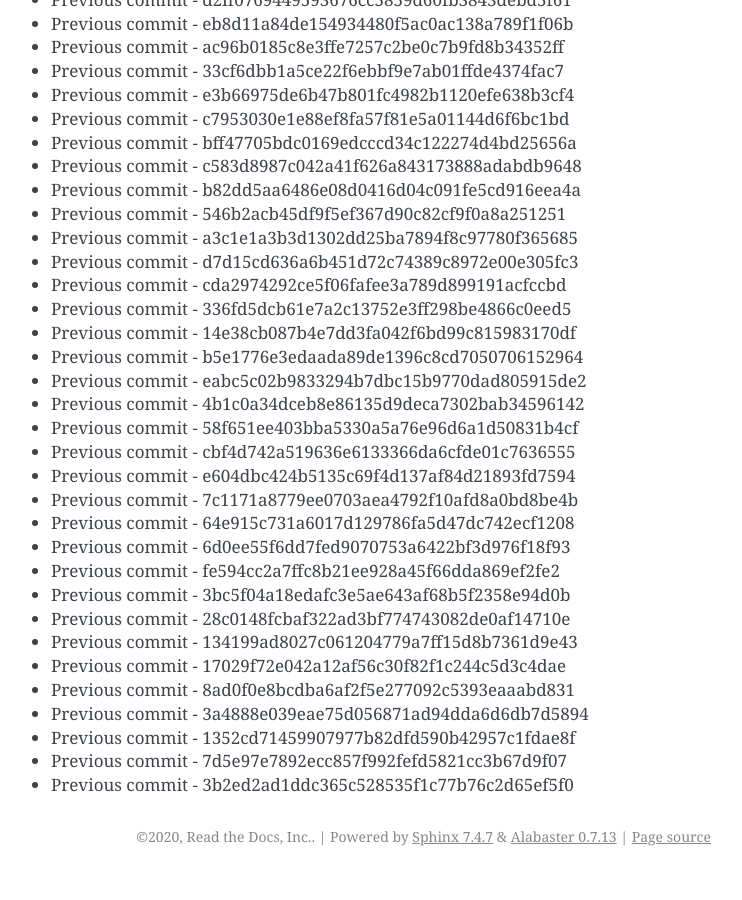
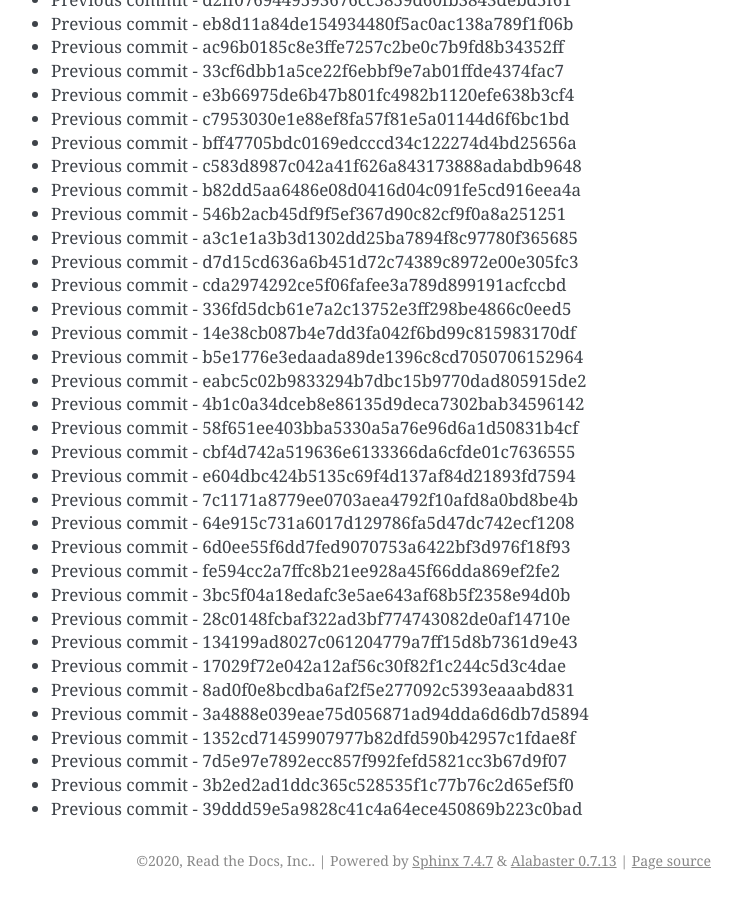
Before and after one commit to readthedocs/rtd-git-stresstest, a Sphinx documentation site: the page built from docs/updates.rst, in a window 1280 px wide and 900 px high, scrolled down 41158 px. Shown: the whole window, without its empty margins (399-1141 px from the left). Built offline with Sphinx 7.4.7, drawn with Linux system fonts in a browser that asks for light colours; before the commit the page ends 42034 px from its top, so only the background shows below that.

Commit message:
Generating commit from previous: 39ddd59e5a9828c41c4a64ece450869b223c0bad

```diff
--- a/docs/updates.rst
+++ b/docs/updates.rst
@@ -1761,3 +1761,4 @@ It can be tested for any performance characteristics.
 * Previous commit - 1352cd71459907977b82dfd590b42957c1fdae8f
 * Previous commit - 7d5e97e7892ecc857f992fefd5821cc3b67d9f07
 * Previous commit - 3b2ed2ad1ddc365c528535f1c77b76c2d65ef5f0
+* Previous commit - 39ddd59e5a9828c41c4a64ece450869b223c0bad
```
